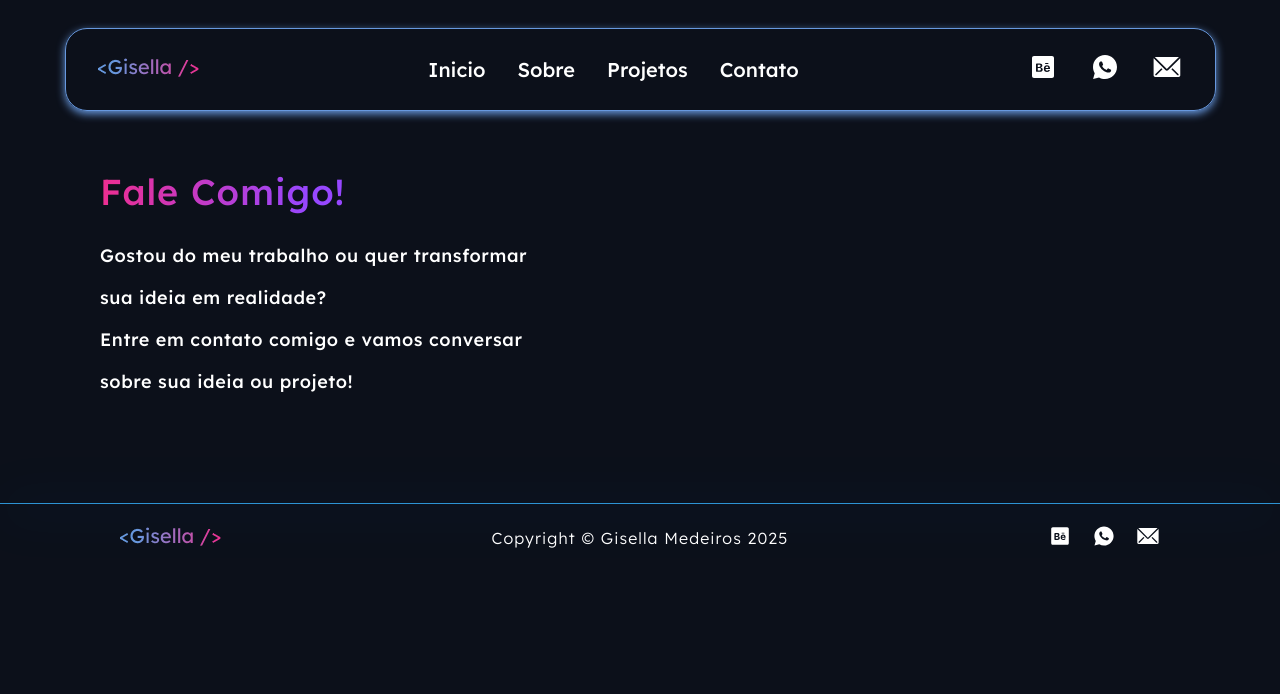
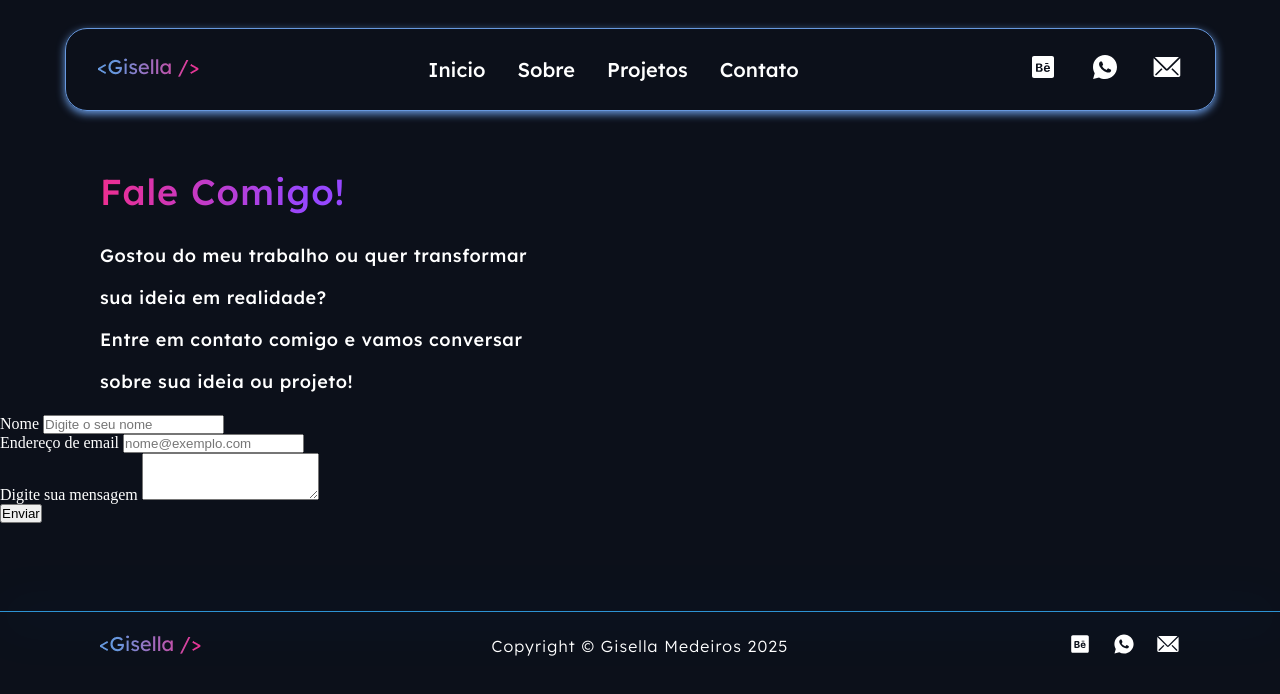
Before and after one commit to gigicx13/meu-portfolio, a plain HTML site: page contacts.html in a window 1280 px wide. Drawn offline with Linux system fonts and the light colour scheme.

Commit message:
Adiciona Formulário

```diff
--- a/contacts.html
+++ b/contacts.html
@@ -52,13 +52,29 @@
                         <p>Gostou do meu trabalho ou quer transformar sua ideia em realidade?</p>
                         <p>Entre em contato comigo e vamos conversar sobre sua ideia ou projeto!</p>
                     </div>
+                </div>
+            </div>
+            <form>
+              <div class="name-group">
+                <label for="CampoNome">Nome</label>
+                <input type="text" class="form-control" id="CampoNome" placeholder="Digite o seu nome">
+              </div>
 
-                </div>
+              <div class="form-group">
+                <label for="CampoEmail">Endereço de email</label>
+                <input type="email" class="form-control" id="CampoEmail" placeholder="nome@exemplo.com">
+              </div>
 
-            </div>
+              <div class="form-group">
+                <label for="CampoMensagem">Digite sua mensagem</label>
+                <textarea class="form-control" id="CampoMensagem" rows="3"></textarea>
+              </div>
 
+              <!-- Botão de envio -->
+              <button type="submit" class="btn btn-primary">Enviar</button>
+            </form>
 
-        </section>
+          </section>
 
         <div class="divisoria-3"></div>
 
--- a/style.css
+++ b/style.css
@@ -509,7 +509,7 @@ footer.rodape {
   display: flex;
   align-items: center;
   justify-content: space-between;
-  padding: 20px 120px;
+  padding: 20px 100px;
 }
 
 .rodape p {
@@ -713,3 +713,5 @@ footer.rodape {
   margin: 0;
   padding: 0;
 }
+
+/*Seção formulário*/
```
